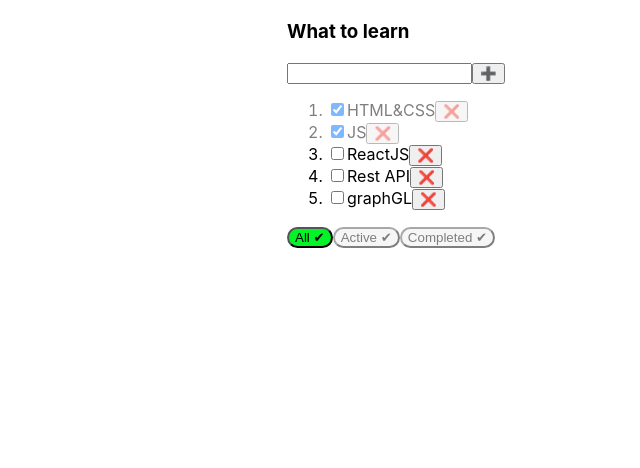
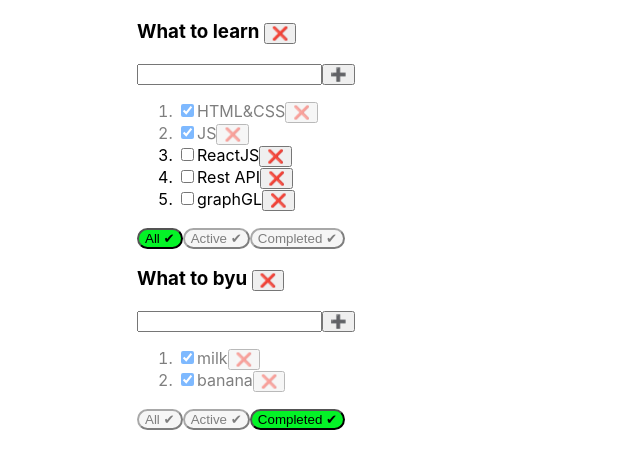
Before and after one commit to ALbirdEX/it-incubator-todolist-ts-01, a React (Create React App) app: page / in a window 1280 px wide. Shown: the top 468 px of the page, without its empty margins (203-843 px from the left). Built offline with nearby package versions, Linux system fonts and the light colour scheme.

Commit message:
add TodoList

```diff
--- a/src/App.css
+++ b/src/App.css
@@ -1,5 +1,5 @@
 .App {
-    width: 300px;
+    width: 600px;
     margin: 20px auto;
 }
 
--- a/src/App.tsx
+++ b/src/App.tsx
@@ -3,60 +3,105 @@ import './App.css';
 import {TaskType, TodoList} from "./TodoList";
 import {v1} from "uuid";
 
-export type filterValuesType = "All" | "Active" | "Completed"
+export type FilterValuesType = "All" | "Active" | "Completed"
+
+export type TodoListsType = {
+    id: string
+    title: string
+    filter: FilterValuesType
+}
+
+type TasksStateType = {
+    [key: string]: Array<TaskType>
+}
+
 
 function App() {
 
-    const [tasks, setTasks] = useState<TaskType[]>([
+    const todolistID1 = v1()
+    const todolistID2 = v1()
+
+    const [todolists, setTodolists] = useState<Array<TodoListsType>>([
+        {id: todolistID1, title: "What to learn", filter: "All"},
+        {id: todolistID2, title: "What to byu", filter: "Completed"},
+    ])
+
+    const [tasks, setTasks] = useState<TasksStateType>({
+        [todolistID1]: [
             {id: v1(), title: "HTML&CSS", isDone: true},
             {id: v1(), title: "JS", isDone: true},
             {id: v1(), title: "ReactJS", isDone: false},
             {id: v1(), title: "Rest API", isDone: false},
             {id: v1(), title: "graphGL", isDone: false},
-    ])
+        ],
+        [todolistID2]: [
+            {id: v1(), title: "milk", isDone: true},
+            {id: v1(), title: "banana", isDone: true},
+            {id: v1(), title: "ReactJS", isDone: false},
+        ],
+    })
 
-    const [filter, setFilter] = useState<filterValuesType>("All")
-
-    function removeTask(taskID: string) {
-        let filteredTasks = tasks.filter(task => task.id !== taskID)
-        setTasks(filteredTasks)
+    function removeTodolist(id: string) {
+        setTodolists(todolists.filter(todolist => todolist.id !== id))
+        delete tasks[id]
+        setTasks({...tasks})
     }
 
-    function addTask(title: string) {
-        let task = {id: v1(), title: title, isDone: false};
-        let newTasks = [task, ...tasks];
-        setTasks(newTasks)
+    function removeTask(taskID: string, todolistID: string) {
+        let todolistTasks = tasks[todolistID]
+        tasks[todolistID] = todolistTasks.filter(task => task.id !== taskID)
+        setTasks({...tasks})
     }
 
-    function changeTaskStatus(taskID: string, isDone: boolean) {
-        let task = tasks.map(task => task.id === taskID? {...task, isDone: isDone} : task)
-        setTasks(task)
+    function addTask(title: string, todolistID: string) {
+        let task = {id: v1(), title: title, isDone: false};
+        let todolistTasks = tasks[todolistID]
+        tasks[todolistID] = [task, ...todolistTasks]
+        setTasks({...tasks})
     }
 
-    function changeFilter(value: filterValuesType) {  //"All" | "Active" | "Completed"
-        setFilter(value)
+    function changeTaskStatus(taskID: string, todolistID: string, isDone: boolean) {
+        let todolistTasks = tasks[todolistID]
+          let task = todolistTasks.find(task => task.id === taskID)
+          if (task) {
+              task.isDone = isDone
+              setTasks({...tasks})
+          }
     }
 
-    let tasksForTodolist = tasks
+    function changeFilter(value: FilterValuesType, todolistID: string) {  //"All" | "Active" | "Completed"
+        let todolist = todolists.map(todolist => todolist.id === todolistID ? {...todolist, filter: value} : todolist)
+        setTodolists(todolist)
+    }
 
-    if (filter === "Active") {
-        tasksForTodolist = tasks.filter(task => !task.isDone) //task.isDone === false
-    }
-    if (filter === "Completed") {
-        tasksForTodolist = tasks.filter(task => task.isDone) //task.isDone === true
-    }
 
     return (
         <div className="App">
-            <TodoList title="What to learn"
+            {todolists.map(todolist => {
+
+                let allTodolistTasks = tasks[todolist.id]
+                let tasksForTodolist = allTodolistTasks
+
+                if (todolist.filter === "Active") {
+                    tasksForTodolist = allTodolistTasks.filter(task => !task.isDone) //task.isDone === false
+                }
+                if (todolist.filter === "Completed") {
+                    tasksForTodolist = allTodolistTasks.filter(task => task.isDone) //task.isDone === true
+                }
+
+                return <TodoList key={todolist.id}
+                                 id={todolist.id}
+                                 title={todolist.title}
                                  tasks={tasksForTodolist}
 
+                                 removeTodolist={removeTodolist}
                                  addTask={addTask}
                                  removeTask={removeTask}
                                  changeFilter={changeFilter}
                                  changeTaskStatus={changeTaskStatus}
-                      filter={filter}
+                                 filter={todolist.filter}
                 />
+            })}
         </div>
     )
 }
--- a/src/TodoList.tsx
+++ b/src/TodoList.tsx
@@ -1,15 +1,17 @@
 import React, {ChangeEvent, KeyboardEvent, useState} from "react";
-import {filterValuesType} from "./App";
+import {FilterValuesType} from "./App";
 
 type TodoListPropsType = {
+    id: string
     title: string
     tasks: Array<TaskType>
 
-    addTask: (title: string) => void
-    removeTask: (taskId: string) => void
-    changeFilter: (value: filterValuesType) => void
-    changeTaskStatus: (taskId: string, isDone: boolean) => void
-    filter: filterValuesType
+    removeTodolist: (todolistId: string) => void
+    addTask: (title: string, todolistId: string) => void
+    removeTask: (taskID: string, todolistID: string) => void
+    changeFilter: (value: FilterValuesType, todolistId: string) => void
+    changeTaskStatus: (taskID: string, todolistID: string, isDone: boolean) => void
+    filter: FilterValuesType
 }
 
 export type TaskType = {
@@ -17,6 +19,8 @@ export type TaskType = {
     title: string | number
     isDone: boolean
 }
+
+
 
 export function TodoList(props: TodoListPropsType) {
 
@@ -35,22 +39,24 @@ export function TodoList(props: TodoListPropsType) {
 
     const addTaskHandler = () => {
         if (title.trim() !== "") {
-            props.addTask(title.trim())
+            props.addTask(title.trim(), props.id)
             setTitle("")
         } else {
             setError("Title is reguired")
         }
     }
 
-    const onAllClickHandler = () => {props.changeFilter("All")}
+    const onAllClickHandler = () => {props.changeFilter("All", props.id)}
 
-    const onActiveClickHandler = () => {props.changeFilter("Active")}
+    const onActiveClickHandler = () => {props.changeFilter("Active", props.id)}
 
-    const onCompletedClickHandler = () => {props.changeFilter("Completed")}
+    const onCompletedClickHandler = () => {props.changeFilter("Completed", props.id)}
+
+    const removeTodolistHandler = () => {props.removeTodolist(props.id)}
 
     return (
         <div>
-            <h3>{props.title}</h3>
+            <h3>{props.title} <button onClick={removeTodolistHandler}><span role="img" aria-label="Delete">❌</span></button></h3>
             <div>
                 <input value={title}
                        onChange={onChangeHandler}
@@ -64,10 +70,10 @@ export function TodoList(props: TodoListPropsType) {
             <ol>
                 {props.tasks.map((task) => {
 
-                        const removeTaskHandler = () => {props.removeTask(task.id)}
+                        const removeTaskHandler = () => {props.removeTask(task.id, props.id)}
                         const taskStatusHandler = (event: ChangeEvent<HTMLInputElement>) => {
                             let newIsDoneValue = event.currentTarget.checked
-                            props.changeTaskStatus(task.id, newIsDoneValue)
+                            props.changeTaskStatus(task.id, props.id, newIsDoneValue)
                         }
 
                         return (
```
Lines whose indentation alone changed are shown as unchanged.
